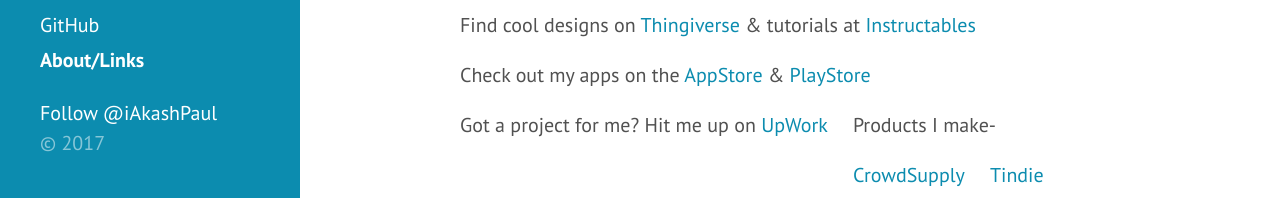
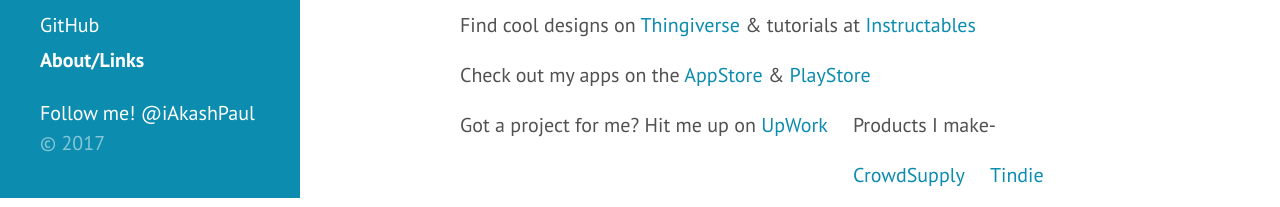
Before and after one commit to iakashpaul/iakashpaul.github.io, a Jekyll site: the page built from about.md, in a window 1280 px wide. Shown: the part 702-909 px from the top of the page. Built offline with Jekyll 4.4.1, drawn with Linux system fonts in a browser that asks for light colours; comment, search, counter and statistics services are not loaded.

Commit message:
Update sidebar.html

```diff
--- a/_includes/sidebar.html
+++ b/_includes/sidebar.html
@@ -30,7 +30,6 @@
 
 
     </nav>
-   <a href="https://twitter.com/iAkashPaul" class="twitter-follow-button" data-show-count="true">Follow @iAkashPaul</a><script async src="//platform.twitter.com/widgets.js" charset="utf-8"></script>
-    <p>&copy; {{ site.time | date: '%Y' }}</p>
+  <a href="https://twitter.com/iAkashPaul" class="twitter-follow-button" data-size="large" data-show-count="true">Follow me! @iAkashPaul</a><script async src="//platform.twitter.com/widgets.js" charset="utf-8"></script>  <p>&copy; {{ site.time | date: '%Y' }}</p>
   </div>
 </div>
```
